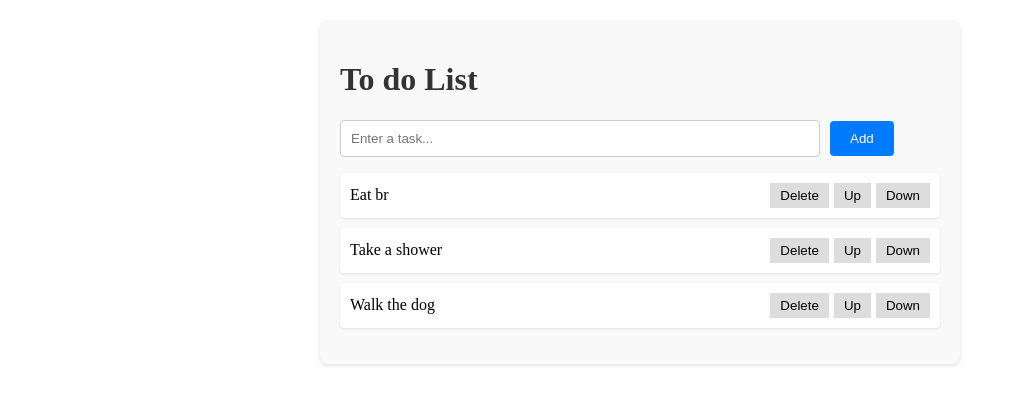
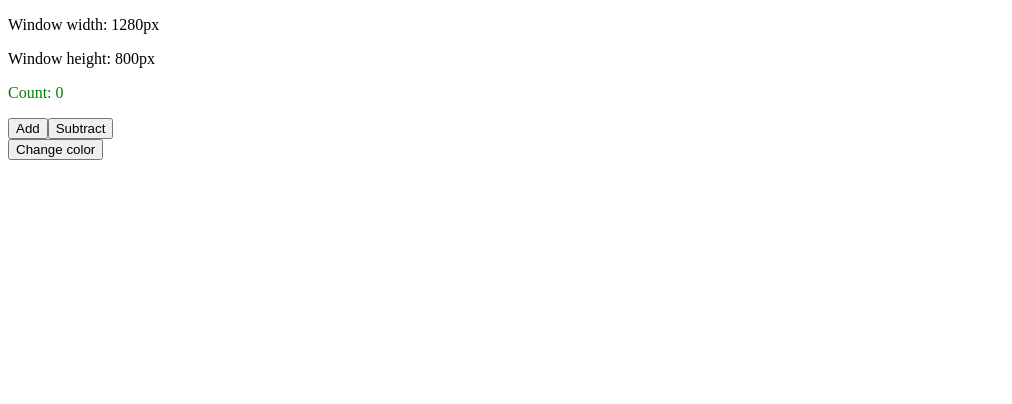
Before and after one commit to Lukk133/my-react-app, a React (Vite) app: page / in a window 1280 px wide. Shown: the top 404 px of the page, without its empty margins (0-1012 px from the left). Built offline with nearby package versions, Linux system fonts and the light colour scheme.

Commit message:
useEffects

```diff
--- a/src/App.jsx
+++ b/src/App.jsx
@@ -1,9 +1,9 @@
-import ToDoList from './ToDoList.jsx'
+import MyComponent from './UseEffect.jsx'
 
 function App() {
     return(
         <>
-        <ToDoList/>
+        <MyComponent/>
 
         </>
     )
--- /dev/null
+++ b/src/UseEffect.jsx
@@ -0,0 +1,60 @@
+import React, {useState, useEffect} from "react";
+
+function MyComponent(){
+    const [count, setCount] = useState(0)
+    const [color, setColor] = useState('green')
+
+    const [width, setWidth] = useState(window.innerWidth)
+    const [height, setHeight] = useState(window.innerHeight)
+
+    useEffect(() => {
+        document.title = `Count: ${count}, ${color}`
+
+        return () => {
+            //cleanup code
+        }
+    }, [count, color])
+
+    useEffect(() => {
+        window.addEventListener("resize", handleResize)
+        console.log("Event listener added");
+
+        return(() => {
+            window.removeEventListener("resize", handleResize)
+            console.log("Event listener removed");
+        }
+        )
+    }, [])
+
+    useEffect(() => {
+        document.title = `Width: ${width} x Height: ${height}`;
+    }, [width, height])
+
+    function addCount(){
+        setCount(c => c + 1)
+    }
+    function subtractCount(){
+        setCount(c => c - 1)
+    }
+    function changeColor(){
+        setColor(c => c === "green" ? "red" : "green")
+    }
+    function handleResize(){
+        setWidth(window.innerWidth)
+        setHeight(window.innerHeight)
+    }
+
+    return(
+        <>
+        <p>Window width: {width}px</p>
+        <p>Window height: {height}px</p>
+
+        <p style={{color: color}}>Count: {count}</p>
+        <button onClick={addCount}>Add</button>
+        <button onClick={subtractCount}>Subtract</button><br/>
+        <button onClick={changeColor}>Change color</button><br/>
+        </>
+    )
+}
+
+export default MyComponent
```
